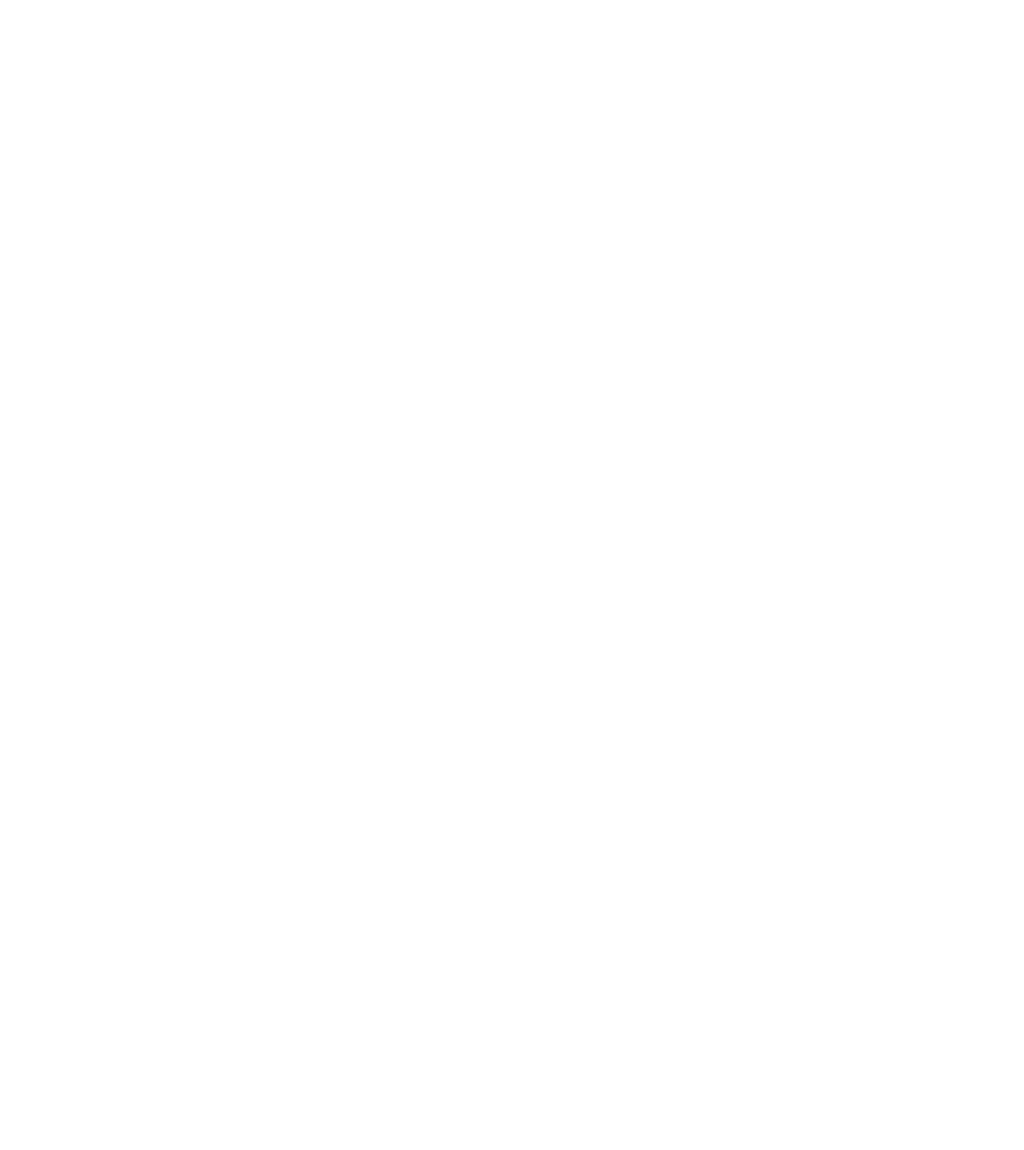
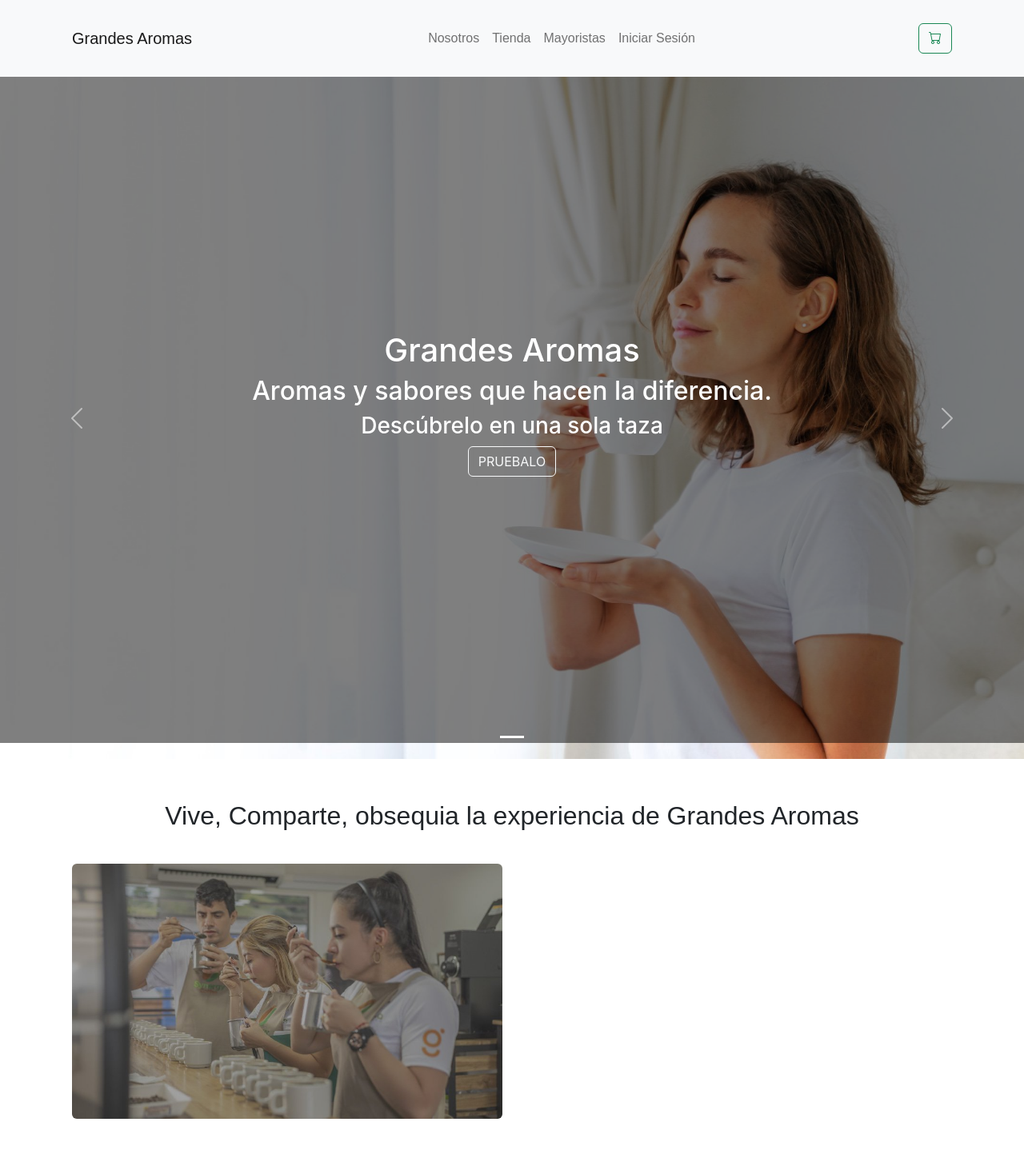
Before and after one commit to GersonYF/GrandeAromas, a React (Create React App) app in the folder ui/: page / in a window 1280 px wide. Shown: the top 1438 px of the page at 80% size. Before the commit the page ends 800 px from the top, so only its background shows below. Built offline with nearby package versions, Linux system fonts and the light colour scheme.

Commit message:
Home inicio

```diff
--- a/ui/src/App.js
+++ b/ui/src/App.js
@@ -10,6 +10,7 @@
 import Nosotros from  './views/Nosotros';
 import PrivateRoute from './components/PrivateRoute';
 import './App.css';
+import Home from './views/Home';
 
 function App() {
   const user = useSelector((state) => state.auth.user);
@@ -25,7 +26,7 @@
 
   return (
     <Router>
-      {user && <Navbar />}
+      <Navbar />
       <Routes>
         <Route path="/login" element={<Login />} />
         <Route path="/signup" element={<Signup />} />
@@ -33,11 +34,12 @@
           <Route index element={<Dashboard />} />
           {/* Add any more private routes nested inside here */}
         </Route>
-        <Route path="/Nosotros" element={<Nosotros />} />
-        <Route path="/" element={<PrivateRoute />} >
+        <Route path="/nosotros" element={<Nosotros />} />
+        <Route path="/" element={<Home />} />
+        {/* <Route path="/" element={<PrivateRoute />} >
           <Route index element={<Tests />} />
-          {/* Add any more private routes nested inside here */}
-        </Route>
+          {/* Add any more private routes nested inside here
+        </Route> */}
       </Routes>
     </Router>
   );
--- /dev/null
+++ b/ui/src/components/BannerCarousel.jsx
@@ -0,0 +1,36 @@
+import { Button } from 'react-bootstrap';
+import Carousel from 'react-bootstrap/Carousel';
+
+const BannerCarousel = () => {
+  return (
+    <Carousel>
+      <Carousel.Item>
+        <img
+          className="d-block w-100"
+          src="/banner_home_version2.jpg"
+          alt="Grandes Aromas"
+        />
+        <Carousel.Caption style={{
+          backgroundColor: 'rgba(0,0,0,0.5)',
+          right: 0,
+          left: 0,
+          top: 0,
+          display: 'flex',
+          alignItems: 'center',
+          justifyContent: 'center',
+          flexDirection: 'column',
+          textAlign: 'left',
+        }}>
+          <h1>Grandes Aromas</h1>
+          <h2>Aromas y sabores que hacen la diferencia.</h2>
+          <h3>Descúbrelo en una sola taza</h3>
+          <p>
+            <Button variant="outline-light">PRUEBALO</Button>
+          </p>
+        </Carousel.Caption>
+      </Carousel.Item>
+    </Carousel>
+  );
+}
+
+export default BannerCarousel;
--- a/ui/src/components/Navbar.jsx
+++ b/ui/src/components/Navbar.jsx
@@ -1,6 +1,7 @@
 import React from 'react';
 import { Link } from 'react-router-dom';
 import { useSelector } from 'react-redux';
+import Button from 'react-bootstrap/Button';
 
 const Navbar = () => {
   const user = useSelector((state) => state.auth.user);
@@ -24,6 +25,21 @@
         </button>
         <div className="collapse navbar-collapse" id="navbarNav">
           <ul className="navbar-nav ms-auto">
+            <li>
+              <Link className='nav-link' to="/nosotros">
+                Nosotros
+              </Link>
+            </li>
+            <li>
+              <Link className='nav-link' to="/shop">
+                Tienda
+              </Link>
+            </li>
+            <li>
+              <Link className='nav-link' to="/shop">
+                Mayoristas
+              </Link>
+            </li>
             {user ? (
               <li className="nav-item dropdown">
                 <a
@@ -56,14 +72,15 @@
                     Iniciar Sesión
                   </Link>
                 </li>
+              </>
+            )}
+          </ul>
+          <ul className="navbar-nav ms-auto">
             <li>
-    <Link className='nav-link' to="/Nosotros">
-      Nosotros
-    </Link>
+              <Button variant="outline-success">
+                <i class="bi bi-cart"/>
+              </Button>
             </li>
-</>
-
-            )}
           </ul>
         </div>
       </div>
--- a/ui/src/styles.css
+++ b/ui/src/styles.css
@@ -6,7 +6,7 @@
 
 .container {
   font-family: Arial, sans-serif;
-  background-color: var(--background-color);
+  /* background-color: var(--background-color); */
   padding: 20px;
 }
 
@@ -68,17 +68,3 @@
   font-weight: bold;
   margin-top: 5px;
 }
-
-.btn {
-  background-color: var(--primary-color);
-  border: none;
-  color: white;
-  padding: 10px 15px;
-  border-radius: 5px;
-  cursor: pointer;
-  transition: background-color 0.3s ease;
-}
-
-.btn:hover {
-  background-color: var(--dark-color);
-}
--- a/ui/src/us.css
+++ b/ui/src/us.css
@@ -82,15 +82,6 @@
     padding-right: 2rem;
   }
 
-  .btn {
-    background-color: var(--primary-color);
-    color: white;
-    border: none;
-    padding: 0.5rem 1rem;
-    font-size: 1rem;
-    cursor: pointer;
-  }
-
   .team-section {
     display: flex;
     justify-content: space-around;
--- /dev/null
+++ b/ui/src/views/Home.jsx
@@ -0,0 +1,33 @@
+import React from "react";
+import BannerCarousel from "../components/BannerCarousel";
+import Col from 'react-bootstrap/Col';
+import Container from 'react-bootstrap/Container';
+import Image from 'react-bootstrap/Image';
+import Row from 'react-bootstrap/Row';
+
+const Home = () => {
+  return (
+      <>
+        <BannerCarousel />
+        <Container style={{
+          marginTop: '2rem',
+          marginBottom: '2rem',
+        }}>
+          <Row>
+            <h2 className="text-center">Vive, Comparte, obsequia la experiencia de Grandes Aromas</h2>
+          </Row>
+          <Row style={{
+            marginTop: '2rem',
+          }}>
+            <Col xs={6} md={6}>
+              <Image src="/banner_2.jpg" rounded fluid />
+            </Col>
+            <Col xs={6} md={6}>
+            </Col>
+          </Row>
+        </Container>
+      </>
+  )
+}
+
+export default Home;
--- a/ui/src/views/Nosotros.jsx
+++ b/ui/src/views/Nosotros.jsx
@@ -6,9 +6,6 @@
 const Nosotros = () => {
   return (
     <div>
-      <header>
-        <Navbar />
-      </header>
       <div className="nosotros-container">
         <div className="hero-image">
           <h1 className='hero-title'>Nosotros</h1>
--- a/ui/src/views/Tests.jsx
+++ b/ui/src/views/Tests.jsx
@@ -22,14 +22,9 @@
     }
   }, [dispatch]);
 
+
   return (
     <div className="container">
-      <div className="top-bar">
-        <h1 className="title">GRANDES AROMAS</h1>
-      </div>
-      <div className="bar">
-        <Navbar/>
-      </div>
       <div>
         <h2 className="title2">NUESTROS PRODUCTOS</h2>
         {products.length > 0 ? (
```
Also changed, not shown: ui/public/banner_2.jpg (added), ui/public/banner_home_version2.jpg (added). Lines whose indentation alone changed are shown as unchanged.
